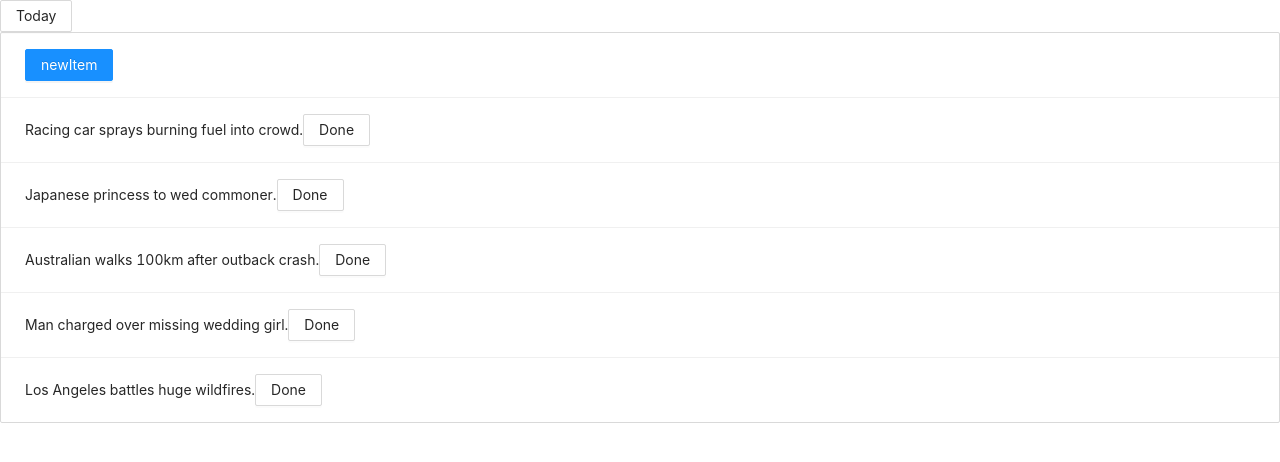
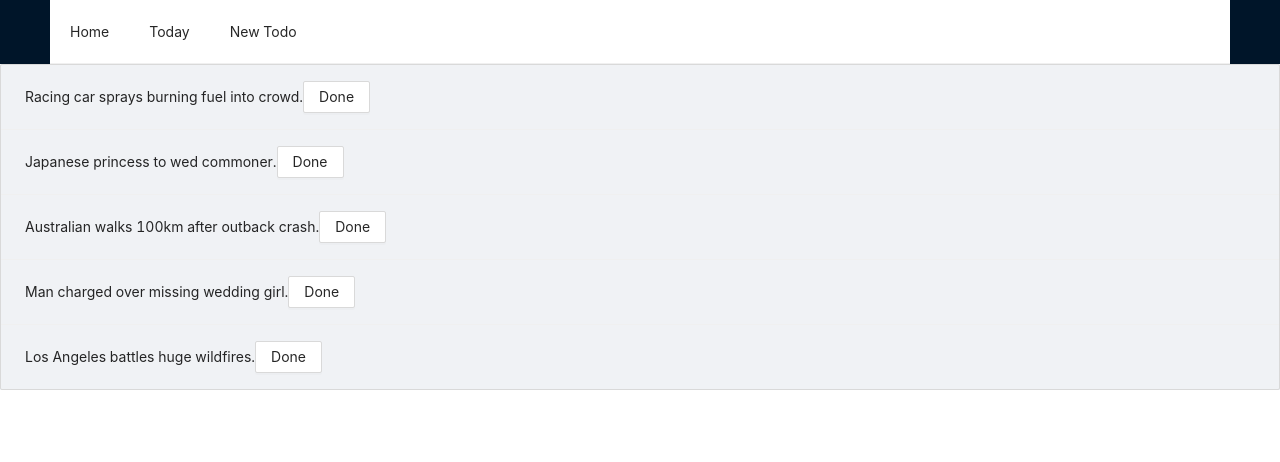
Before and after one commit to kcopper8/task-done, a React (Vite) app: page / in a window 1280 px wide. Shown: the top 462 px of the page. Built offline with nearby package versions, Linux system fonts and the light colour scheme.

Commit message:
feat: add page layout #7

```diff
--- a/src/App.tsx
+++ b/src/App.tsx
@@ -3,15 +3,18 @@ import CurrentTodoList from "@containers/CurrentTodoList";
 import TodayDoneList from "@containers/TodayDoneList";
 import { BrowserRouter, Route, Routes } from "react-router-dom";
 import { RecoilRoot } from "recoil";
+import GlobalLayout from "./layouts/GlobalLayout";
 
 const App = () => {
   return (
     <RecoilRoot>
       <BrowserRouter>
         <Routes>
-          <Route path="/" element={<CurrentTodoList />} />
-          <Route path="/today" element={<TodayDoneList />} />
-          <Route path="/add" element={<AddTodo />} />
+          <Route element={<GlobalLayout />}>
+            <Route path="/" element={<CurrentTodoList />} />
+            <Route path="/today" element={<TodayDoneList />} />
+            <Route path="/add" element={<AddTodo />} />
+          </Route>
         </Routes>
       </BrowserRouter>
     </RecoilRoot>
--- a/src/containers/CurrentTodoList/index.tsx
+++ b/src/containers/CurrentTodoList/index.tsx
@@ -1,5 +1,4 @@
 import { Button, List } from "antd";
-import { useNavigate } from "react-router-dom";
 import { useDoneCurrentTodo } from "../../store/done";
 import { useCurrentTodoList } from "../../store/todo";
 
@@ -7,20 +6,11 @@ const CurrentTodoList = () => {
   const { currentTodoList } = useCurrentTodoList();
   const { doneCurrentTodo } = useDoneCurrentTodo();
 
-  const navigate = useNavigate();
   return (
     <>
-      <Button onClick={() => navigate("/today")} data-test-id="today_menu_item">
-        Today
-      </Button>
       <List
         size="large"
         bordered
-        header={
-          <Button type={"primary"} href="/add">
-            newItem
-          </Button>
-        }
         dataSource={currentTodoList}
         renderItem={(item) => (
           <List.Item data-test-id="CurrentTodoList_item">
--- /dev/null
+++ b/src/layouts/GlobalLayout/index.tsx
@@ -0,0 +1,36 @@
+import { Layout, Menu } from "antd";
+import { Outlet, useNavigate } from "react-router-dom";
+
+interface GlobalLayoutProps {}
+
+const GlobalLayout = ({}: GlobalLayoutProps) => {
+  const navigate = useNavigate();
+  return (
+    <Layout>
+      <Layout.Header>
+        <Menu mode="horizontal">
+          <Menu.Item key="home" onClick={() => navigate("/")}>
+            Home
+          </Menu.Item>
+          <Menu.Item
+            key="today"
+            onClick={() => navigate("/today")}
+            data-test-id="today_menu_item"
+          >
+            Today
+          </Menu.Item>
+          <Menu.Item
+            key="newTodo"
+            onClick={() => navigate("/add")}
+            children={"New Todo"}
+          />
+        </Menu>
+      </Layout.Header>
+      <Layout.Content>
+        <Outlet />
+      </Layout.Content>
+    </Layout>
+  );
+};
+
+export default GlobalLayout;
```
